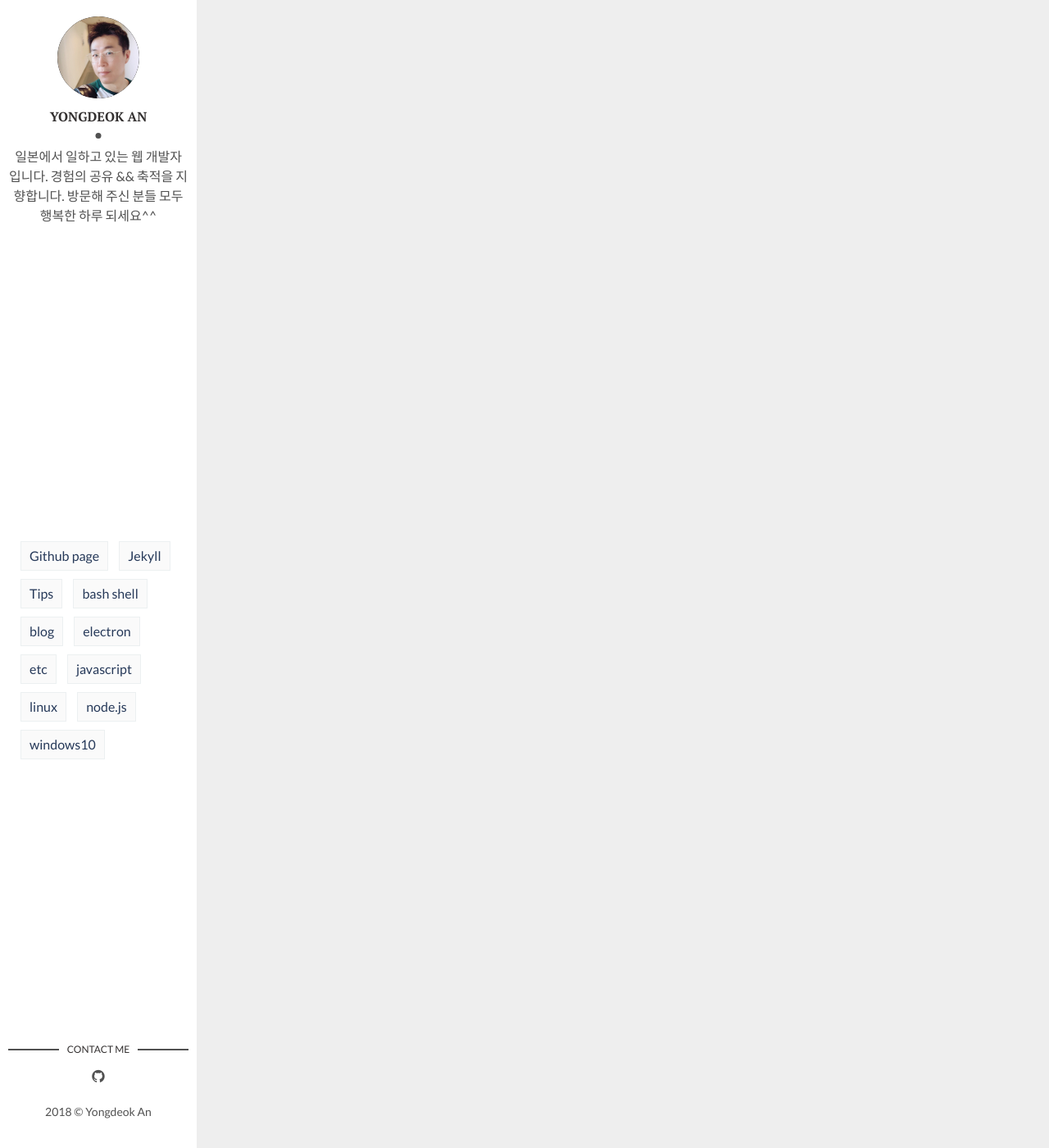
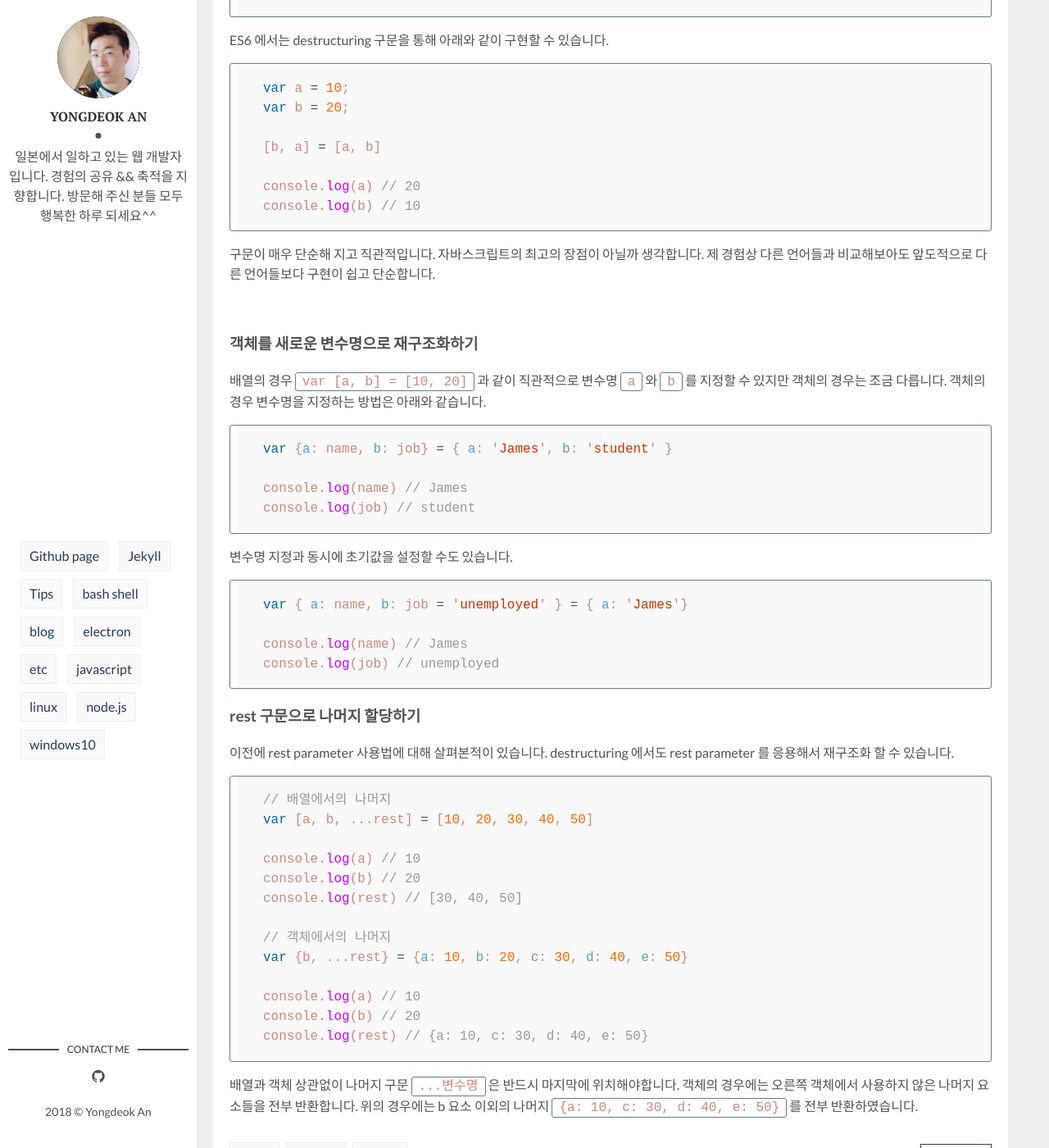
Before and after one commit to krauser085/krauser085.github.io, a Jekyll site: the page built from _posts/2018-07-24-ES6-11.destructuring.md, in a window 1280 px wide and 1400 px high, scrolled down 1432 px. Shown: the whole window at 82% size. Built offline with Jekyll 4.4.1, drawn with Linux system fonts in a browser that asks for light colours; comment, search, counter and statistics services are not loaded; some of the changed text lies outside the part shown.

Commit message:
update post

````diff
--- a/_posts/2018-07-24-ES6-11.destructuring.md
+++ b/_posts/2018-07-24-ES6-11.destructuring.md
@@ -10,17 +10,95 @@ tags: [javascript]
 
 오늘은 매우 유용한 표현식인 비구조화 표현식에 대해 알아보도록 하겠습니다.
 
+기본적인 내용들은 MDN의 도큐멘트를 참고했습니다.<br/>
+https://developer.mozilla.org/ko/docs/Web/JavaScript/Reference/Operators/Destructuring_assignment
+
 ### 비구조화(destructuring) 이란?
-배열이나 객체타입의 속성을 해체해서 재구조화 할 수 있는 표현식입니다.
+배열이나 객체타입의 속성을 **해체해서 재구조화** 할 수 있는 표현식입니다.
 
 설명보다는 코드로 이해하는 것이 빠릅니다.
 ```javascript
 // 배열의 비구조화
-[a, b] = [10, 20]
+var [a, b] = [10, 20]
 console.log(a) // 10
 console.log(b) // 20
 
-{ c, d } = { a: 30, b: 40 };
-console.log(c); // 10
-console.log(d); // 20
+var { c, d } = { c: 30, d: 40 }
+console.log(c) // 10
+console.log(d) // 20
 ```
+
+<br/>
+### 변수 값 교환하기
+처음 이걸 보고 Javascript의 위대함? 을 실감했습니다. ㅋ
+보통 저레벨 언어나 다른 많은 언어들에서는 아래와 같이 변수 값을 교환합니다.
+```javascript
+var a = 10
+var b = 20
+var temp
+
+temp = a
+a = b
+b = temp
+
+console.log(a) // 20
+console.log(b) // 10
+```
+
+ES6 에서는 destructuring 구문을 통해 아래와 같이 구현할 수 있습니다.
+
+```javascript
+var a = 10;
+var b = 20;
+
+[b, a] = [a, b]
+
+console.log(a) // 20
+console.log(b) // 10
+```
+
+구문이 매우 단순해 지고 직관적입니다. 자바스크립트의 최고의 장점이 아닐까 생각합니다. 제 경험상 다른 언어들과 비교해보아도 앞도적으로 다른 언어들보다 구현이 쉽고 단순합니다.
+
+<br/>
+### 객체를 새로운 변수명으로 재구조화하기
+배열의 경우 `var [a, b] = [10, 20]` 과 같이 직관적으로 변수명 `a` 와 `b` 를 지정할 수 있지만 객체의 경우는 조금 다릅니다. 객체의 경우 변수명을 지정하는 방법은 아래와 같습니다.
+
+```javascript
+var {a: name, b: job} = { a: 'James', b: 'student' }
+
+console.log(name) // James
+console.log(job) // student
+```
+
+변수명 지정과 동시에 초기값을 설정할 수도 있습니다.
+
+```javascript
+var { a: name, b: job = 'unemployed' } = { a: 'James'}
+
+console.log(name) // James
+console.log(job) // unemployed
+```
+
+### rest 구문으로 나머지 할당하기
+
+이전에 rest parameter 사용법에 대해 살펴본적이 있습니다.
+destructuring 에서도 rest parameter 를 응용해서 재구조화 할 수 있습니다.
+
+```javascript
+// 배열에서의 나머지
+var [a, b, ...rest] = [10, 20, 30, 40, 50]
+
+console.log(a) // 10
+console.log(b) // 20
+console.log(rest) // [30, 40, 50]
+
+// 객체에서의 나머지
+var {b, ...rest} = {a: 10, b: 20, c: 30, d: 40, e: 50}
+
+console.log(a) // 10
+console.log(b) // 20
+console.log(rest) // {a: 10, c: 30, d: 40, e: 50}
+```
+
+배열과 객체 상관없이 나머지 구문 `...변수명` 은 반드시 마지막에 위치해야합니다.
+객체의 경우에는 오른쪽 객체에서 사용하지 않은 나머지 요소들을 전부 반환합니다. 위의 경우에는 b 요소 이외의 나머지 `{a: 10, c: 30, d: 40, e: 50}` 를 전부 반환하였습니다.
````
